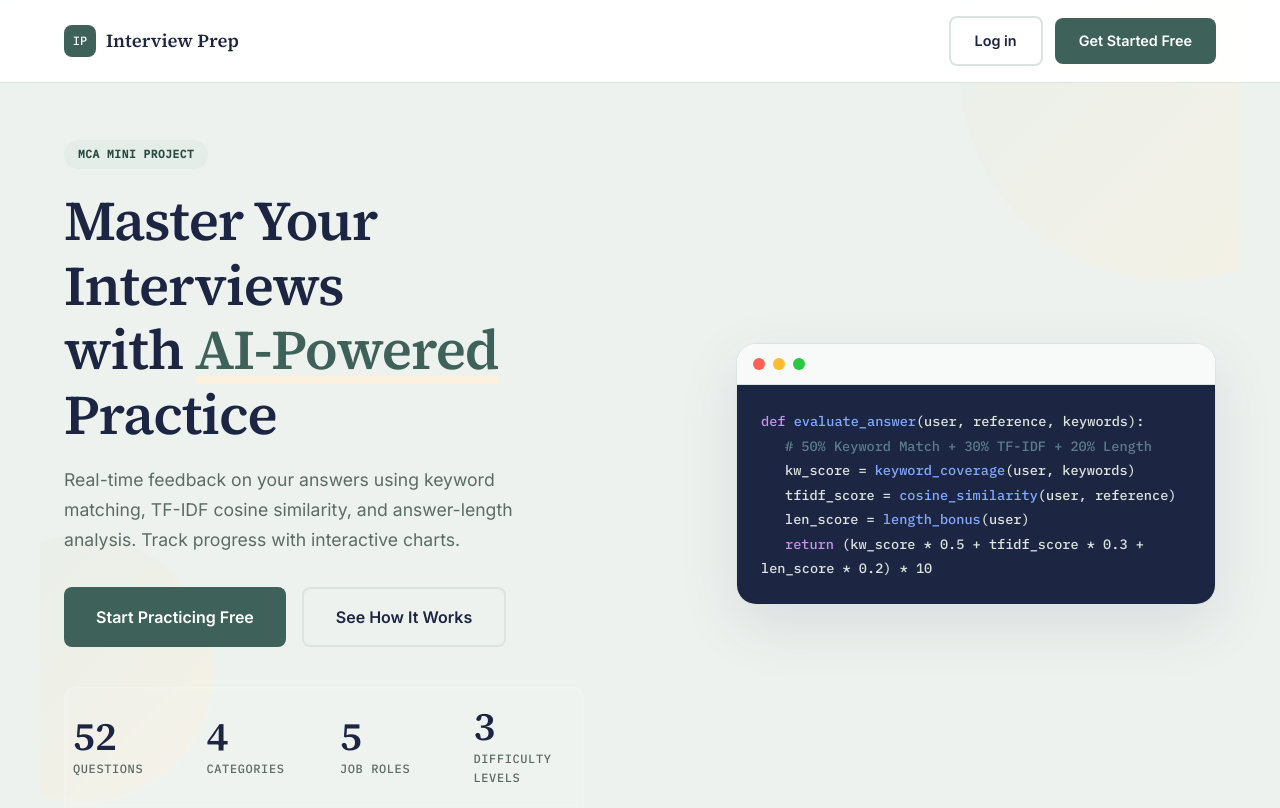
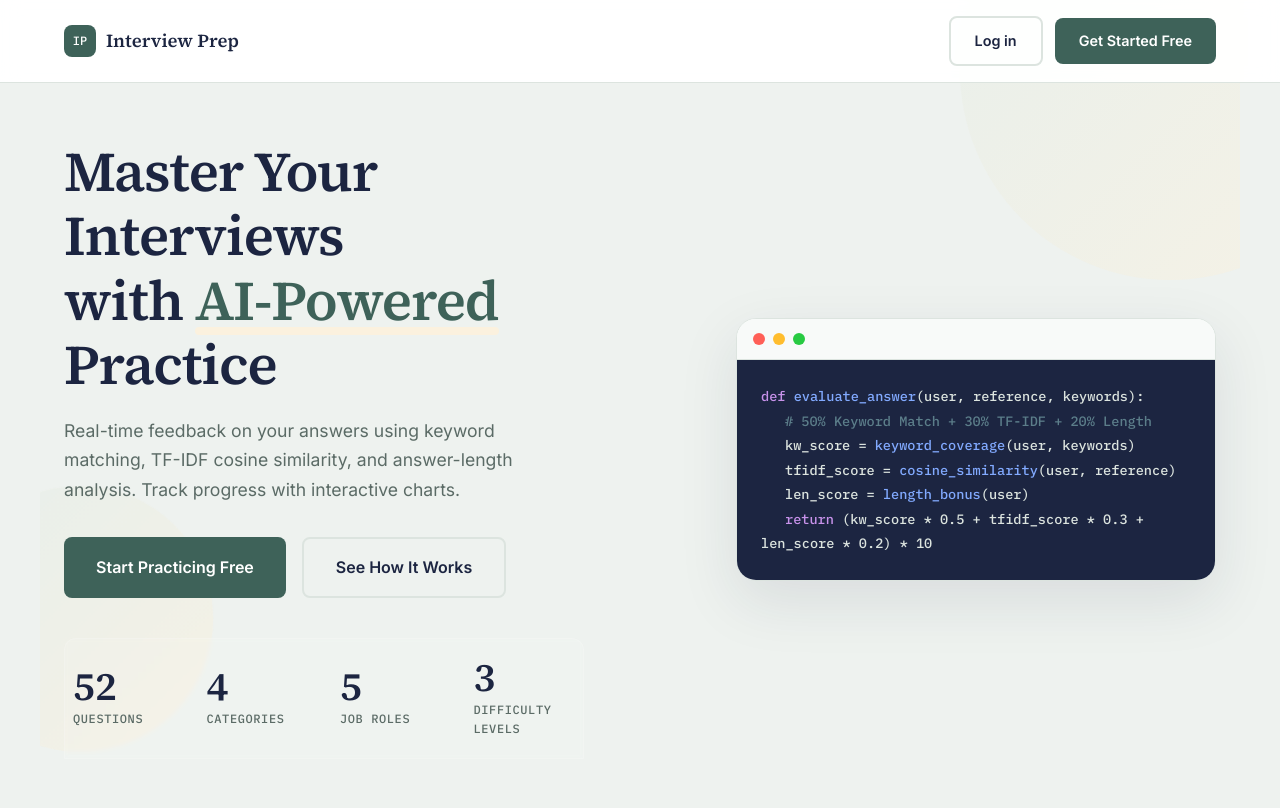
Before and after one commit to sejalsngh03/AI-Interview-Preparation-Platform, a Flask app: page / in a window 1280 px wide. Shown: the top 808 px of the page. Run offline with Flask 3, Linux system fonts and the light colour scheme; some libraries are stand-ins or nearby versions.

Commit message:
Update landing.html

```diff
--- a/templates/landing.html
+++ b/templates/landing.html
@@ -31,7 +31,6 @@
       <div class="hero-shape shape-3"></div>
     </div>
     <div class="hero-content">
-      <div class="hero-badge">MCA Mini Project</div>
       <h1 class="hero-title">Master Your Interviews<br>with <span class="highlight">AI-Powered</span> Practice</h1>
       <p class="hero-description">Real-time feedback on your answers using keyword matching, TF-IDF cosine similarity, and answer-length analysis. Track progress with interactive charts.</p>
       <div class="hero-actions">
@@ -262,7 +261,6 @@
   </div>
   <div class="footer-bottom">
     <p>&copy; 2026 AI Interview Prep. Built with Flask, scikit-learn & Chart.js.</p>
-    <p class="footer-credits">MCA Mini Project — Educational Use Only</p>
   </div>
 </footer>
 
```
